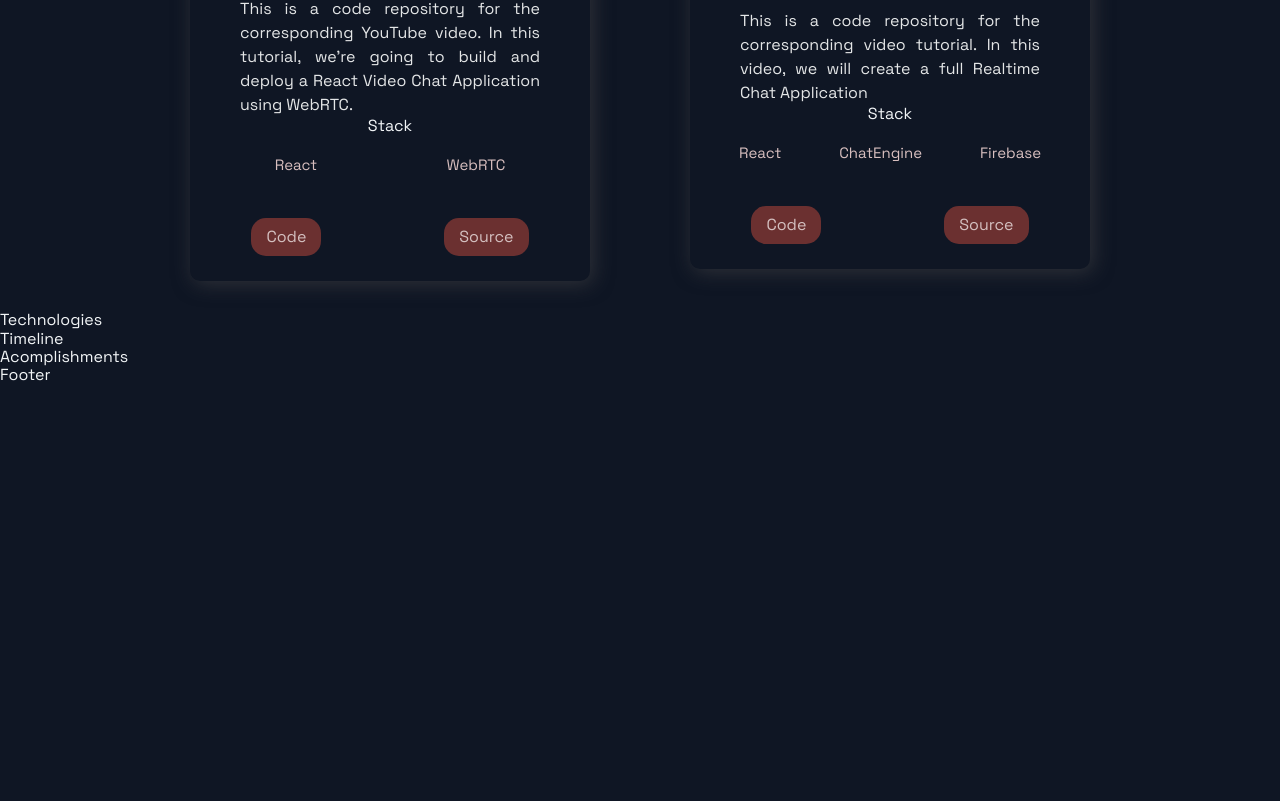
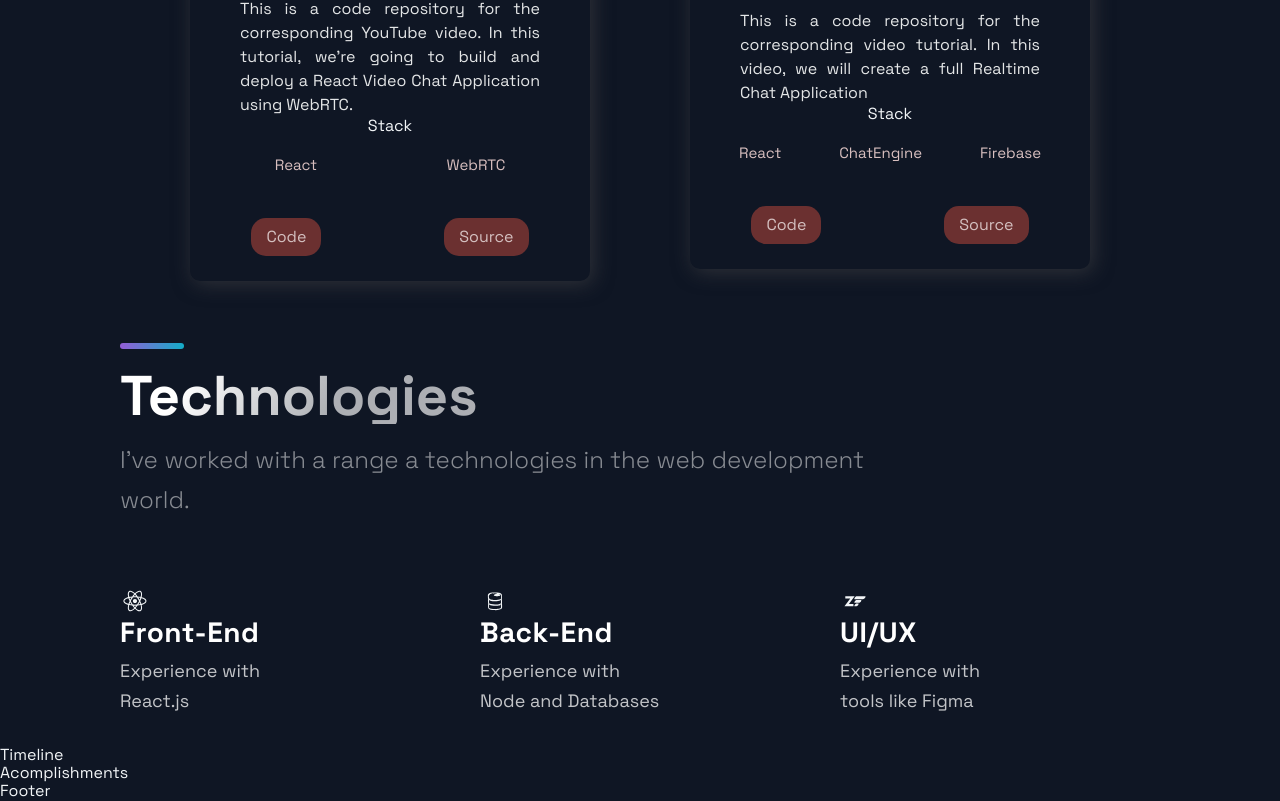
Before and after one commit to AssisAraujo/portifolio_website, a Next.js app: page / in a window 1280 px wide. Shown: the part 1891-2692 px from the top of the page. Before the commit the page ends 2276 px from the top, so only its background shows below. Built offline with nearby package versions, Linux system fonts and the light colour scheme.

Commit message:
Section-Technologies

```diff
--- a/src/components/Technologies/Technologies.js
+++ b/src/components/Technologies/Technologies.js
@@ -4,9 +4,46 @@
 import { List, ListContainer, ListItem, ListParagraph, ListTitle } from './TechnologiesStyles';
 
 const Technologies = () =>  (
-  <div>
-    Technologies
-  </div>
+  <Section id="tech">
+    <SectionDivider />
+    <br />
+    <SectionTitle>Technologies</SectionTitle>
+    <SectionText>
+      I've worked with a range a technologies in the web development world.
+    </SectionText>
+    <List>
+      <ListItem>
+        <DiReact size="3rem" />
+        <ListContainer>
+          <ListTitle>Front-End</ListTitle>
+          <ListParagraph>
+            Experience with <br />
+            React.js
+          </ListParagraph>
+        </ListContainer>
+      </ListItem>
+      <ListItem>
+        <DiFirebase size="3rem" />
+        <ListContainer>
+          <ListTitle>Back-End</ListTitle>
+          <ListParagraph>
+            Experience with <br />
+            Node and Databases
+          </ListParagraph>
+        </ListContainer>
+      </ListItem>
+      <ListItem>
+        <DiZend size="3rem" />
+        <ListContainer>
+          <ListTitle>UI/UX</ListTitle>
+          <ListParagraph>
+            Experience with <br />
+            tools like Figma
+          </ListParagraph>
+        </ListContainer>
+      </ListItem>
+    </List>
+  </Section>
 );
 
 export default Technologies;
```
